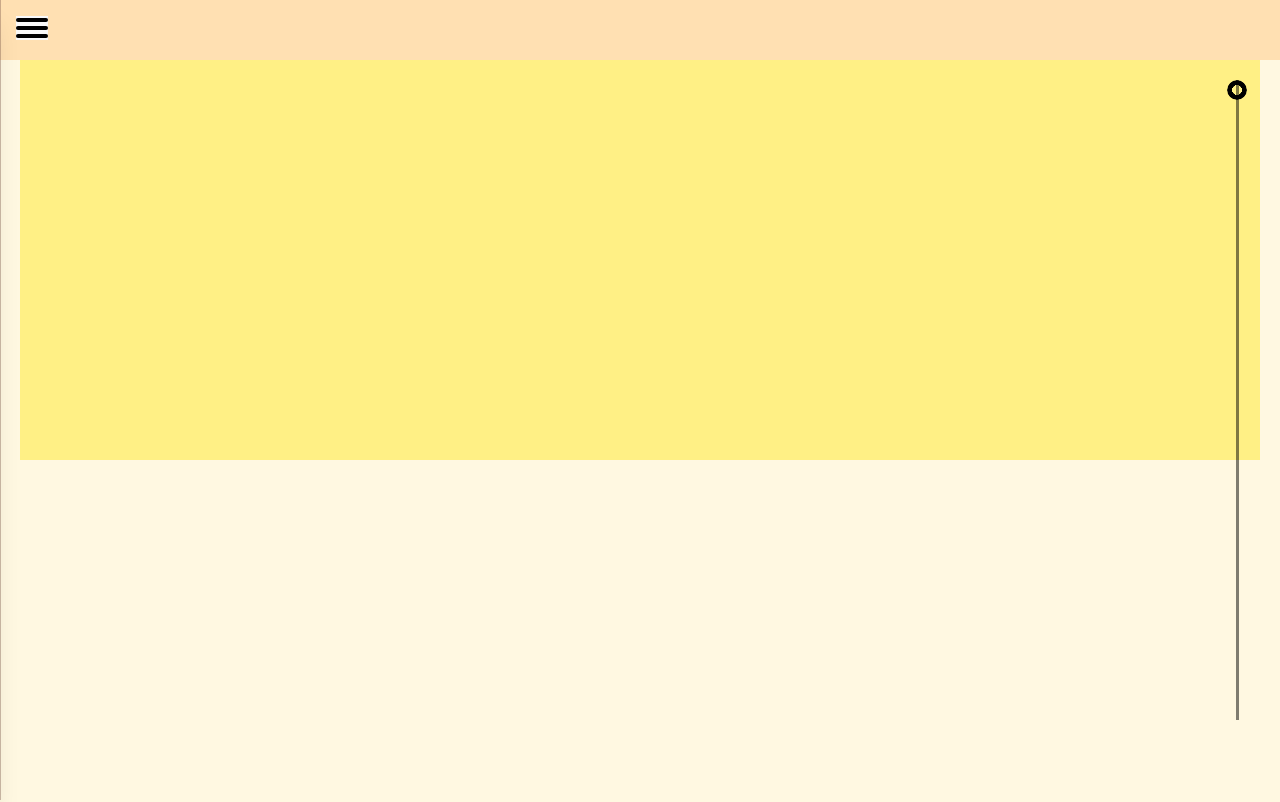
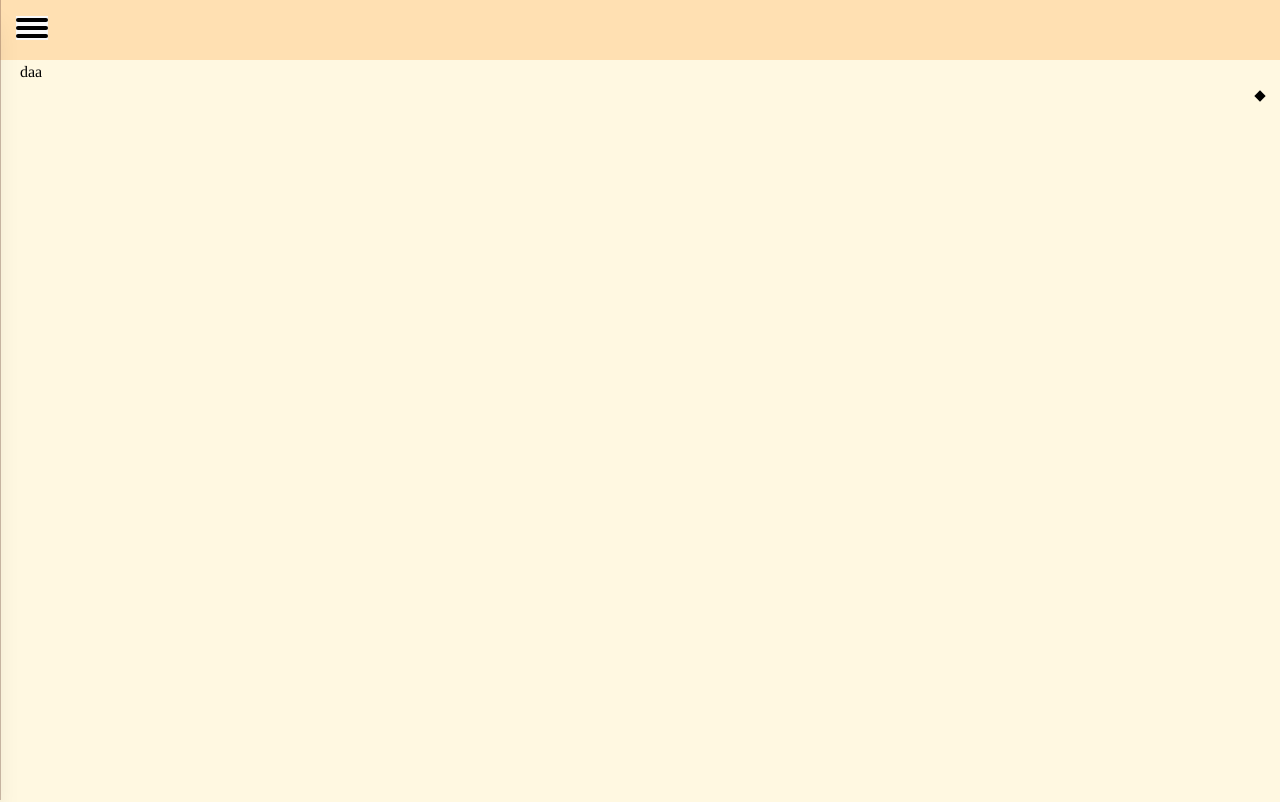
Before and after one commit to dickykintano1/cafe-website, a React (Vite) app in the folder cafe-website-fe/: page /about in a window 1280 px wide. Shown: the top 802 px of the page. Built offline with nearby package versions, Linux system fonts and the light colour scheme; a web font is replaced by a local one.

Commit message:
UI Update 2026/01/05
Scroll Indicator polish.

```diff
--- a/cafe-website-fe/src/components/footer.jsx
+++ b/cafe-website-fe/src/components/footer.jsx
@@ -4,7 +4,7 @@ const Footer = () => {
   const currentYear = new Date().getFullYear();
 
   return (
-    <footer className="relative bg-[#4a372d] text-[#cccccc] pt-15 px-6">
+    <footer className="relative bg-[#4a372d] text-[#cccccc] pt-15 px-6 max-h-[50svh]">
       <div className="max-w-6xl mx-auto">
 
         {/* Top Section: Navigation and Reserve */}
--- /dev/null
+++ b/cafe-website-fe/src/components/reservationWindow.jsx
@@ -0,0 +1,10 @@
+import { Link } from "react-router"
+
+export default function ReservationWindow(){
+  return(
+    <div className=' flex h-[100svw] justify-center items-center'>
+      <img src="/img/exterior.png" className="absolute brightness-75"></img>
+      <Link to="/reservation" className='text-4xl absolute text-white text-center font-DMSerif underline '>Make a Reservation</Link>
+    </div>
+  )
+}
--- a/cafe-website-fe/src/views/about/index.jsx
+++ b/cafe-website-fe/src/views/about/index.jsx
@@ -1,16 +1,21 @@
 import { motion, useScroll, useSpring, useTransform } from "framer-motion";
 import { useRef } from "react";
+
+import ReservationWindow from "../../components/reservationWindow";
 
 export default function AboutView() {
   const sectionRef = useRef(null);
 
   return (
-    <section ref={sectionRef} className="inline-block bg-[#FFF8E1] w-[100vw] max-w-[100vw] h-[200vh] px-5 pt-15 pb-25">
-      <ScrollIndicator targetRef={sectionRef}/>
-      <div className="h-100 w-full -mt-[80svh] bg-black md:bg-red-200 lg:bg-blue-200 xl:bg-yellow-200 2xl:bg-green-200"></div>
-
-
-    </section >
+    <>
+      <section className="bg-[#FFF8E1] w-[100vw] max-w-[100vw] px-5">
+        <div ref={sectionRef} className="relative h-[400svh]">
+          <ScrollIndicator targetRef={sectionRef}/>
+          <div className="-mt-[100svh] pt-15 text-black">daa</div>
+        </div>
+      </section >
+    <ReservationWindow/>
+    </>
   );
 }
 
@@ -26,26 +31,20 @@ function ScrollIndicator({targetRef}){
     restDelta: 0.001
   });
 
-  // This maps the scroll to a movement from -100% to 0%
-  // This keeps the "bottom" of the container aligned with the scroll progress
-  const yProgress = useTransform(scaleY, [0, 1], ["0%", "80svh"]);
+  const trackHeight = "35svh";
+
+  const yProgress = useTransform(scaleY, [0, 1], ["0", trackHeight]);
 
   return (
-    <div className="sticky top-20 ml-[98%] w-1 h-[80svh] flex justify-center">
+    <div className="sticky ml-[100%] top-0 right-0 w-1 flex justify-center pr-5 h-[100svh]">
       {/* Track */}
-      <div className="absolute top-0 w-[3px] h-full bg-black/50 z-40" />
+      <div className={`absolute top-20 w-[2px] h-[${trackHeight}] bg-black/50 z-40`} />
 
       {/* Ball */}
       <motion.div
-        className="absolute w-5 h-5 bg-black rounded-full shadow-lg z-50"
-        style={{
-          y: yProgress,
-          maskImage:
-            "radial-gradient(circle 5px at center, transparent 95%, black 100%)",
-          WebkitMaskImage:
-            "radial-gradient(circle 5px at center, transparent 95%, black 100%)",
-        }}
-      />
+        className="absolute top-20 h-8 z-50 bg-[#FFF8E1] flex items-center justify-center"
+        style={{y: (yProgress)}}
+      ><div className=" w-2 h-2 bg-black rotate-45" /></motion.div>
     </div>
   );
 }
--- a/cafe-website-fe/src/views/home/index.jsx
+++ b/cafe-website-fe/src/views/home/index.jsx
@@ -6,6 +6,8 @@ import SwiperCarousel from "../../components/swiper";
 import RevealText from '../../components/revealText';
 import MenuGrid from '../../components/menuGrid';
 import VisitUs from '../../components/visitUs';
+import { Link } from 'react-router';
+import ReservationWindow from '../../components/reservationWindow';
 
 function HomeView() {
   const interior1 = useFadeInOnView({ animation: 'fadeInRight' });
@@ -13,7 +15,8 @@ function HomeView() {
   const interior3 = useFadeInOnView({ animation: 'fadeInRight' });
 
   return (
-    <main className="bg-[#FFF8E1] w-[100vw]">
+    <>
+      <main className="bg-[#FFF8E1] w-[100vw]">
       <div id="page1" className="flex flex-col min-h-[100svh] bg-[#FFE0B2]">
         <div className="">
           <SwiperCarousel effect="fade" className='h-[60svh] mt-15' gradient
@@ -87,14 +90,10 @@ function HomeView() {
 
       <MenuGrid/>
       <VisitUs/>
+    </main>
+    <ReservationWindow/>
+    </>
 
-      <div className='relative flex h-[100svw] justify-center items-center'>
-        <img src="/img/exterior.png" className="absolute brightness-75"></img>
-        <a href="/reserve" className='text-4xl absolute text-white text-center font-DMSerif underline '>Make a Reservation</a>
-      </div>
-
-
-    </main>
   )
 }
 
```
